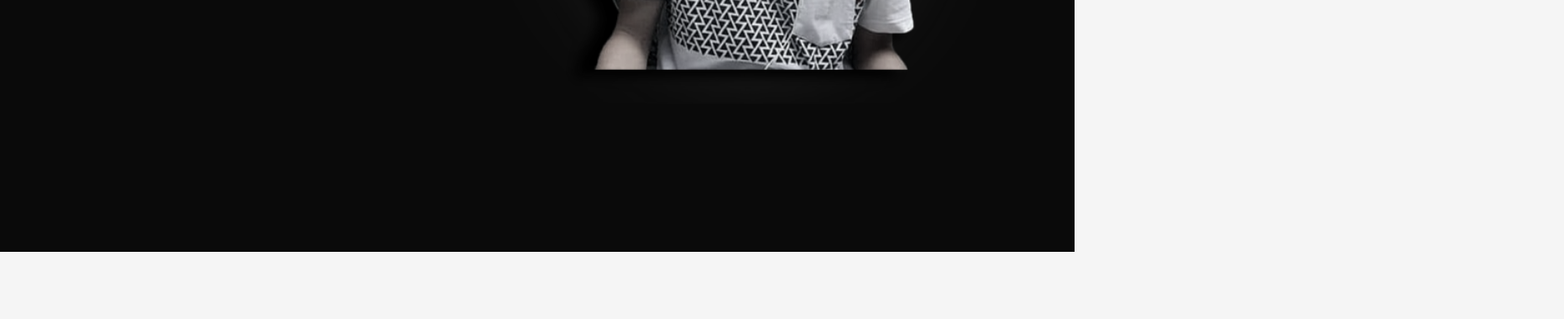
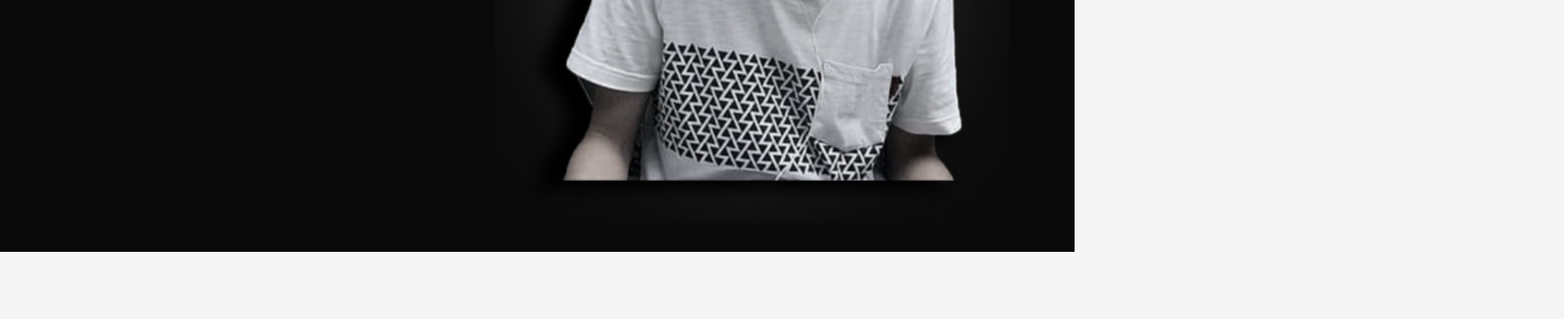
Before and after one commit to justinecodera/justinecodera, a plain HTML site: page index.html in a window 1280 px wide. Shown: the part 500-880 px from the top of the page at 84% size, 1863 px wide, since content can reach past the window. Before the commit the page ends 800 px from the top, so only its background shows below. Drawn offline with Linux system fonts and the light colour scheme.

Commit message:
Update Style.css

```diff
--- a/css/Style.css
+++ b/css/Style.css
@@ -134,11 +134,12 @@ header.sticky a img {
  	object-fit: cover;
  	transform: scale(1.2);
  	padding-top: 50px;
- 	padding-right: 100%;
+ 	/*padding-right: 100%;*/
  	filter: grayscale(80%);
  	transition: 0.6s;
-
- }
+ 	width: 100%;
+ 	height: 100%;
+}
 
 .buttons {
 	transition: 0.3s;
@@ -157,8 +158,9 @@ header.sticky a img {
 
 .heroimg:hover {
 	filter: grayscale(0%);
-	transform: scale(1.3);
+	transform: scale(1.3) translateX(-10%);
 	transition: 0.6s;
+
 }
 
 .buttons:hover {
```
